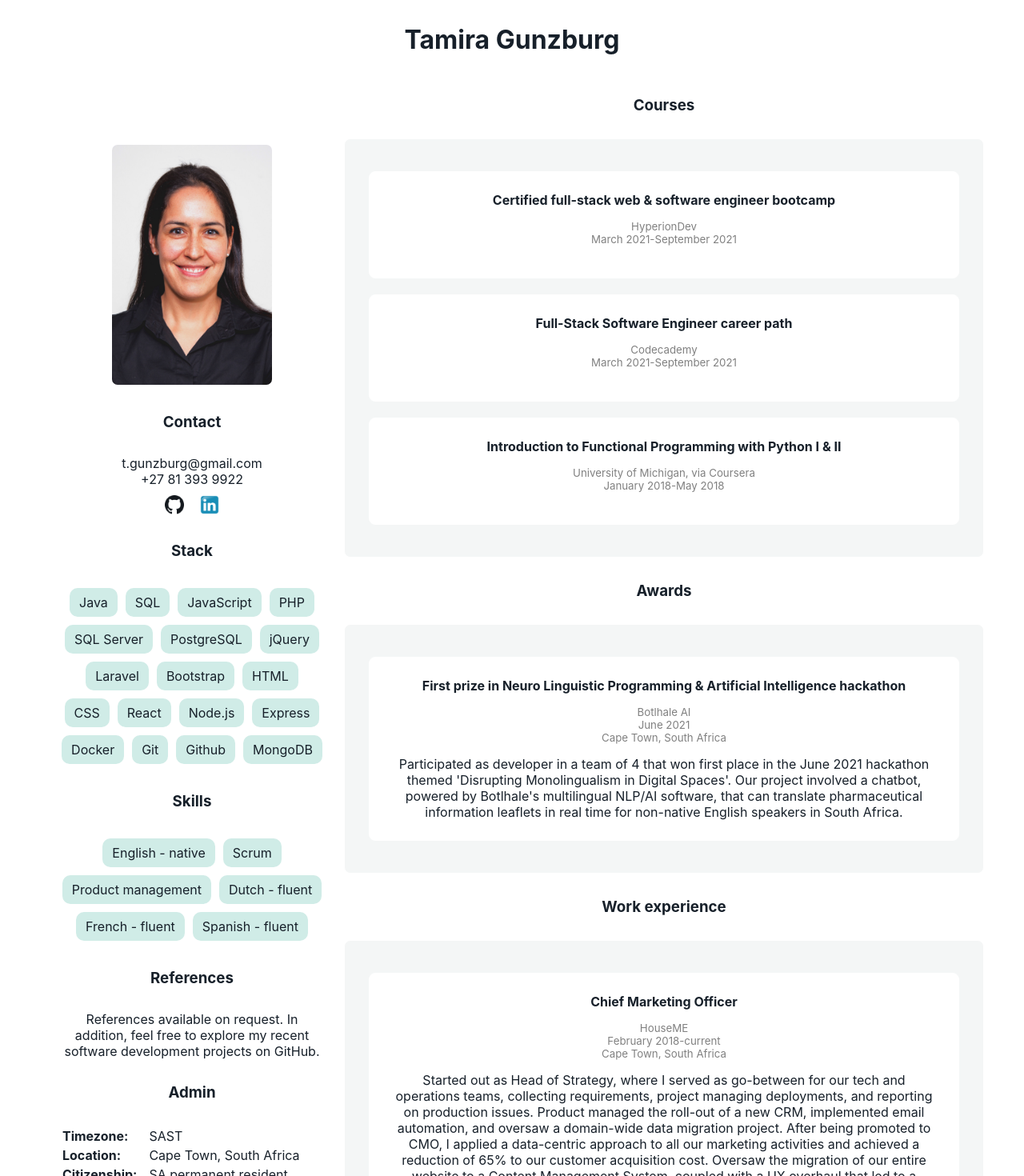
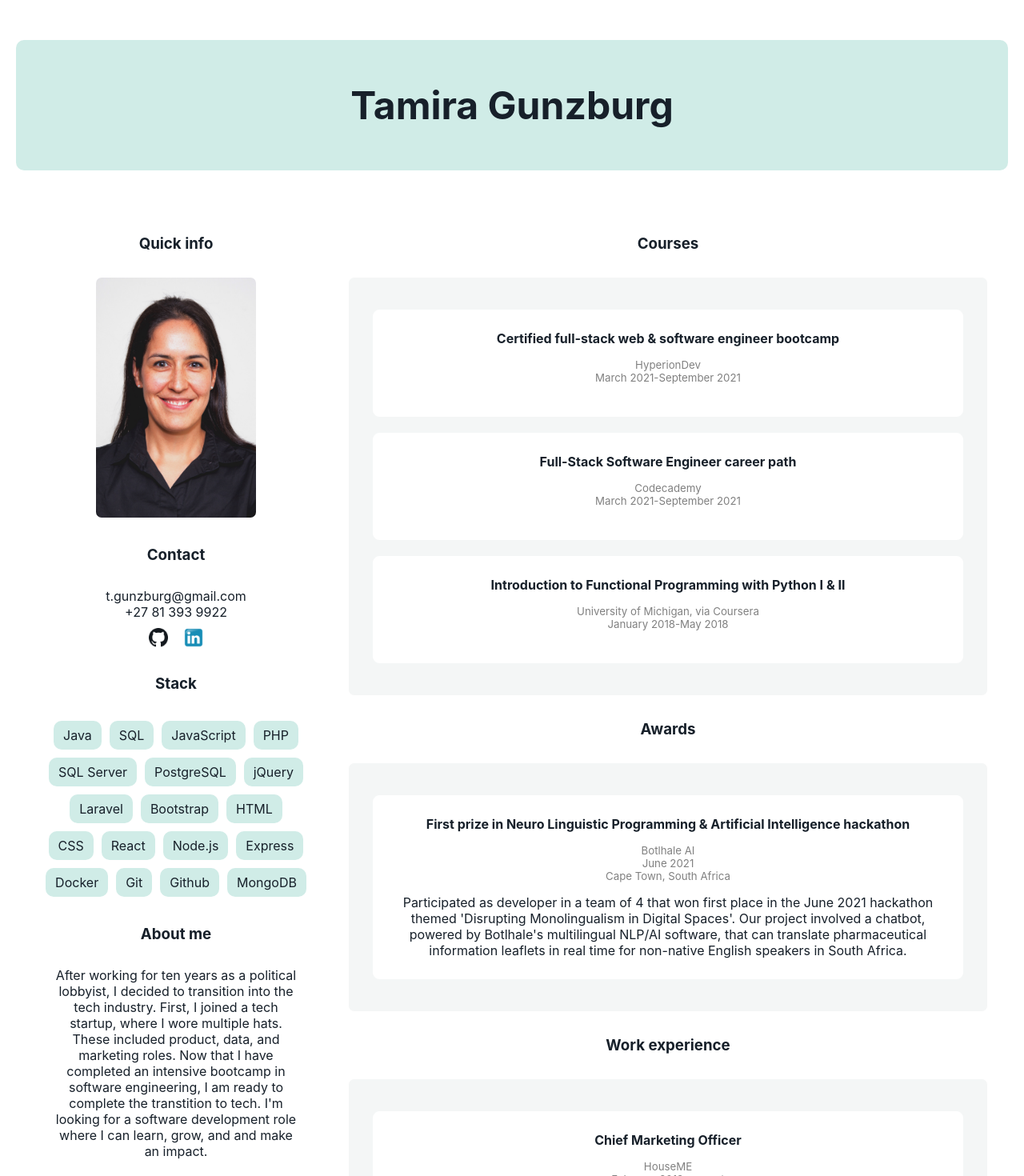
Before and after one commit to tamiragun/Portfolio-CV, a React (Create React App) app: page / in a window 1280 px wide. Shown: the top 1470 px of the page at 80% size. Built offline with nearby package versions, Linux system fonts and the light colour scheme.

Commit message:
Styling for header and sidebar

```diff
--- a/src/App.css
+++ b/src/App.css
@@ -1,3 +1,5 @@
+/*Styling for mobile screens*/
+
 .App {
   text-align: center;
   margin: 30px 10px;
@@ -42,10 +44,18 @@
   border-radius: 10px;
 }
 
+.intro {
+  padding: 0 20px;
+}
 .references {
   padding: 0 10px;
 }
 
+.quick-info {
+  display: none;
+}
+
+/*Styling for desktop screens*/
 @media screen and (min-width: 800px) {
   .cv {
     flex-direction: row;
@@ -53,8 +63,16 @@
 
   .side-section {
     max-width: 350px;
-    padding: 15px;
-    margin-top: 75px;
+    padding: 0 40px 15px 0px;
+    margin-top: 0;
+  }
+
+  h3 {
+    margin-bottom: 30px;
+  }
+
+  .quick-info {
+    display: block;
   }
 
   .more-info-mobile {
--- a/src/App.js
+++ b/src/App.js
@@ -8,6 +8,8 @@
 class App extends React.Component {
   constructor(props) {
     super(props);
+
+    /*Establish the screen size at the start*/
     if (window.matchMedia("(min-width: 800px)").matches) {
       this.state = { device: "desktop" };
     } else {
@@ -17,6 +19,7 @@
     this.handleChange = this.handleChange.bind(this);
   }
 
+  /*Event handler for when the screen size changes */
   handleChange(mediaQuery) {
     if (mediaQuery.matches) {
       // If media query matches
@@ -27,8 +30,10 @@
   }
 
   render() {
+    /*Event listener for screen size changes, from
+    https://www.w3schools.com/howto/howto_js_media_queries.asp */
     var mediaQuery = window.matchMedia("(min-width: 800px)");
-    mediaQuery.addListener(this.handleChange); // Attach listener function on state changes
+    mediaQuery.addListener(this.handleChange);
 
     return (
       <div className="App">
@@ -36,6 +41,7 @@
         <div className="cv">
           <div className="side-section">
             <About skills={currentStack} />
+            {/*This should show up under the about section only on desktop devices*/}
             {this.state.device === "desktop" && (
               <MoreInfo skills={currentSkills} id="more-info-desktop" />
             )}
@@ -45,6 +51,7 @@
             <ActivityCard activities={awards} title="Awards" />
             <ActivityCard activities={workActivities} title="Work experience" />
             <ActivityCard activities={educationActivities} title="Education" />
+            {/*This should show up under the main section only on mobile devices*/}
             {this.state.device === "mobile" && (
               <MoreInfo skills={currentSkills} id="more-info-desktop" />
             )}{" "}
@@ -55,8 +62,7 @@
   }
 }
 
-//https://www.w3schools.com/howto/howto_js_media_queries.asp
-
+/*Data to populate the various lists*/
 const currentSkills = [
   "English - native",
   "Scrum",
--- a/src/components/about.css
+++ b/src/components/about.css
@@ -1,3 +1,5 @@
+/*Styling for mobile and desktop screens*/
+
 .profile-picture img {
   border: solid 1px white;
   border-radius: 8px;
--- a/src/components/about.js
+++ b/src/components/about.js
@@ -9,7 +9,8 @@
     return (
       <div>
         <div className="profile-picture">
-          <img src={TG_photo} alt="Photo of Tamira" height="300px;" />
+          <h3 className="quick-info">Quick info</h3>
+          <img src={TG_photo} alt="Tamira Gunzburg" height="300px;" />
         </div>
 
         <div className="contact-info">
@@ -17,12 +18,17 @@
           <p>t.gunzburg@gmail.com</p>
           <p>+27 81 393 9922</p>
           <div className="social-links">
-            <a href="https://github.com/tamiragun" target="_blank">
+            <a
+              href="https://github.com/tamiragun"
+              target="_blank"
+              rel="noreferrer"
+            >
               <img src={github} alt="Github icon" height="24px" />
             </a>
             <a
               href="https://www.linkedin.com/in/tamiragunzburg/"
               target="_blank"
+              rel="noreferrer"
             >
               <img src={linkedin} alt="Linkedin icon" height="24px" />
             </a>
@@ -31,6 +37,18 @@
         <div className="stack">
           <h3>Stack</h3>
           <SkillsList skills={this.props.skills} />
+        </div>
+        <div className="intro">
+          <h3>About me</h3>
+          <p>
+            After working for ten years as a political lobbyist, I decided to
+            transition into the tech industry. First, I joined a tech startup,
+            where I wore multiple hats. These included product, data, and
+            marketing roles. Now that I have completed an intensive bootcamp in
+            software engineering, I am ready to complete the transtition to
+            tech. I'm looking for a software development role where I can learn,
+            grow, and and make an impact.
+          </p>
         </div>
       </div>
     );
--- a/src/components/activityCard.css
+++ b/src/components/activityCard.css
@@ -1,3 +1,5 @@
+/*Styling for mobile screens*/
+
 .activities ul {
   list-style: none;
   padding: 10px;
@@ -30,6 +32,7 @@
   padding: 5px;
 }
 
+/*Styling for desktop screens*/
 @media screen and (min-width: 800px) {
   .activities {
     max-width: 800px;
--- a/src/components/activityCard.js
+++ b/src/components/activityCard.js
@@ -14,6 +14,7 @@
   }
 }
 
+/*Component returns a list of activities*/
 export function ActivitiesList(props) {
   const activities = props.activities;
   const activitiesList = activities.map((activity, i) => (
--- /dev/null
+++ b/src/components/header.css
@@ -0,0 +1,19 @@
+/*Styling for mobile screens*/
+header {
+  margin: 0 20px 40px 20px;
+  padding: 5px 10px;
+  border-radius: 10px;
+  background-color: #d0ece7;
+}
+
+/*Styling for desktop screens*/
+@media screen and (min-width: 800px) {
+  header {
+    margin: 50px auto;
+    padding: 20px;
+    border-radius: 10px;
+    background-color: #d0ece7;
+    max-width: 1200px;
+    font-size: 18pt;
+  }
+}
--- a/src/components/header.js
+++ b/src/components/header.js
@@ -1,4 +1,5 @@
 import React from "react";
+import "./header.css";
 
 export class Header extends React.Component {
   render() {
--- a/src/components/moreInfo.js
+++ b/src/components/moreInfo.js
@@ -19,6 +19,7 @@
         <div className="admin">
           <h3>Admin</h3>
           <table>
+            <tbody>
               <tr>
                 <td className="table-title">Timezone:</td>
                 <td className="table-description">SAST</td>
@@ -33,6 +34,7 @@
                   SA permanent resident, Belgian citizen
                 </td>
               </tr>
+            </tbody>
           </table>
         </div>
       </div>
```
Lines whose indentation alone changed are shown as unchanged.
